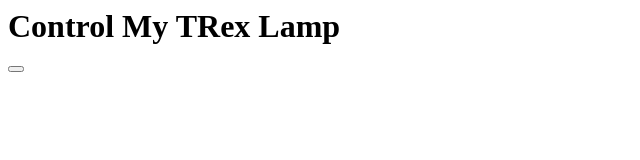
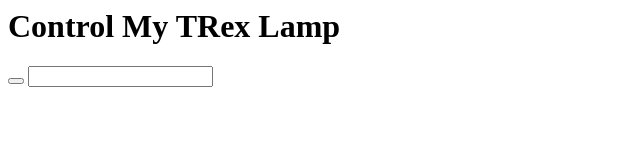
Before and after one commit to ah100101/Control-My-TRex-Lamp, a website built with Parcel: page site/index.html in a window 1280 px wide. Shown: the whole page, without its empty margins (0-640 px from the left). Built offline with nearby package versions, Linux system fonts and the light colour scheme; some packages are replaced by stand-ins of ours.

Commit message:
added input back

```diff
--- a/site/index.html
+++ b/site/index.html
@@ -9,7 +9,7 @@
     <button
       v-text='action'
       v-on:click='flipSwitch'></button>
-
+    <input v-bind:value='color'/>
   </div>
   <script src="./index.js"></script>
 </body>
```
